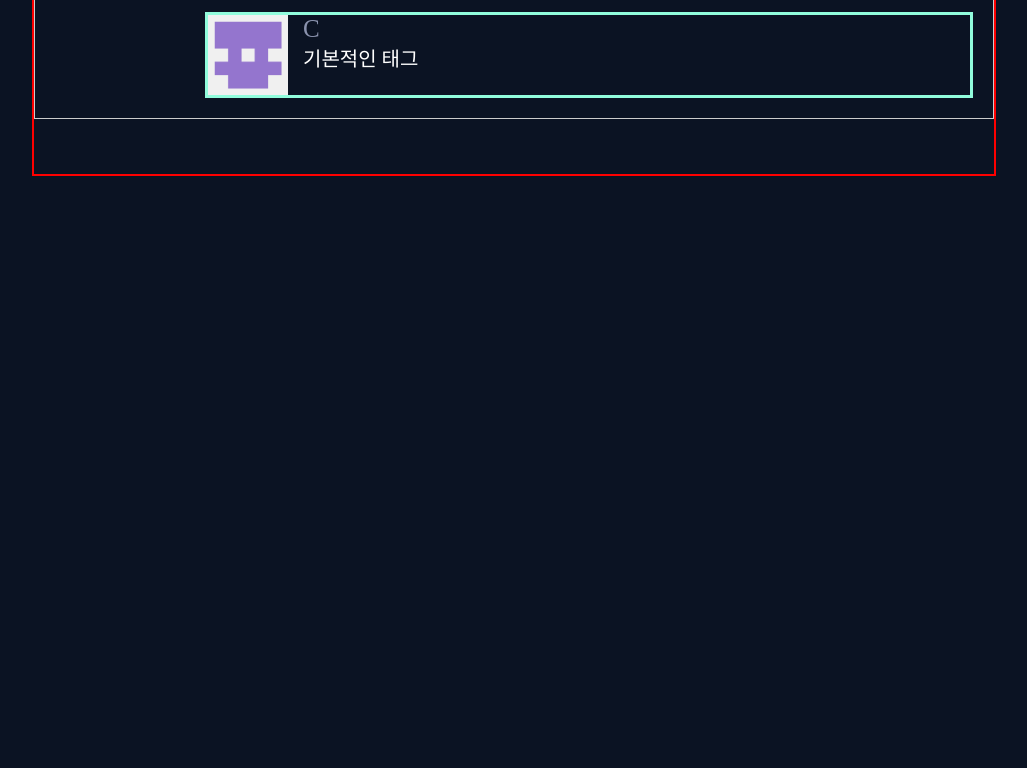
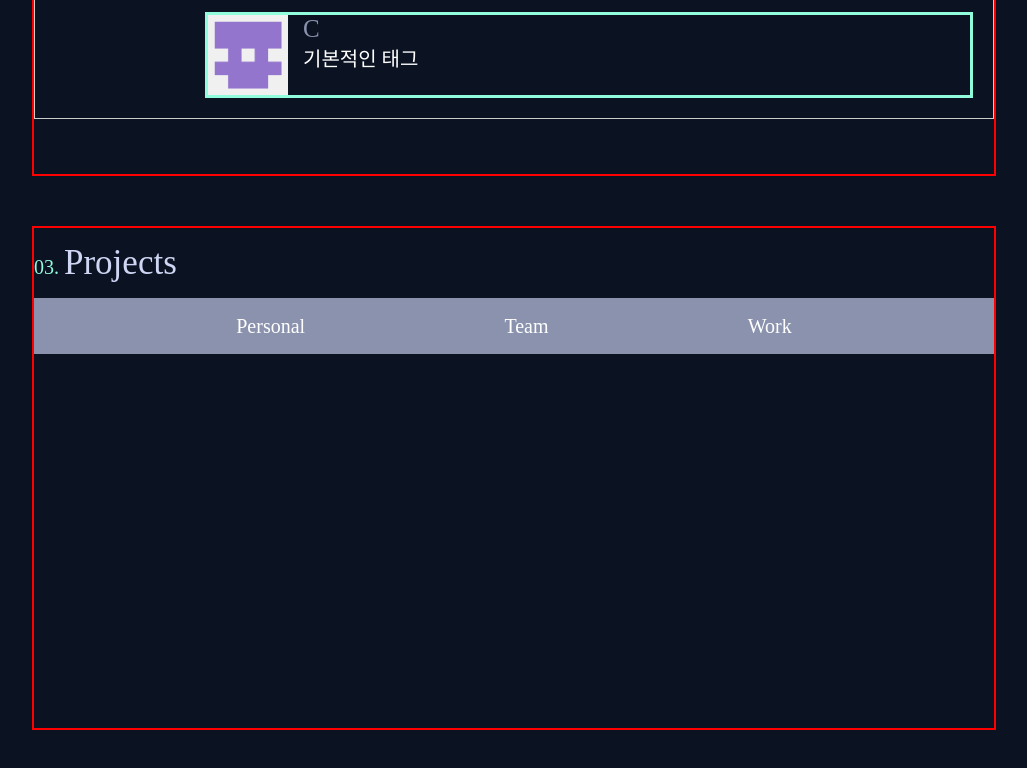
Before and after one commit to lux44/websitePortfolio, a plain HTML site: page index.html in a window 1280 px wide. Shown: the part 2190-2958 px from the top of the page, without its empty margins (126-1153 px from the left). Before the commit the page ends 2416 px from the top, so only its background shows below. Drawn offline with Linux system fonts and the light colour scheme.

Commit message:
03 project 진행중

```diff
--- a/index.html
+++ b/index.html
@@ -115,6 +115,39 @@
             color: #91FCDC;
             font-weight: bold;
         }
+
+        .abcTab {
+            display: flex;
+            border: solid #8A92AD;
+            align-items: center;
+            justify-content: space-evenly;
+            width: auto;
+            height: 50px;
+            background-color: #8A92AD;
+        }
+
+        .abcTab label {
+            cursor: pointer;
+        }
+
+        .abcTab label:hover {
+            background: lightgray;
+        }
+
+        /* 선택된 탭 콘텐츠 보이기 */
+        /* #tabA:checked~.abcTab {
+            display: block;
+        } */
+
+        /* 선택된 탭 메뉴 강조 */
+        #tabA:checked~.abcTab label[for="tabA"],
+        #tabB:checked~.abcTab label[for="tabB"],
+        #tabC:checked~.abcTab label[for="tabC"] {
+            color: #91FCDC;
+            font-weight: bold;
+        }
+
+
     </style>
 </head>
 
@@ -290,6 +323,24 @@
                 </div>
             </div>
         </section>
+
+        <section>
+            <input type="radio" name="projectTab" id="tabA">
+            <input type="radio" name="projectTab" id="tabB">
+            <input type="radio" name="projectTab" id="tabC">
+
+            <div style="padding:15px 0px;">
+                <span style="color: #91FCDC;">03.</span>
+                <span style="color: #CED6F3; font-weight: 500; font-size: 35px;">Projects</span>
+            </div>
+
+            <div class="abcTab">
+                <label for="tabA">Personal</label>
+                <label for="tabB">Team</label>
+                <label for="tabC">Work</label>
+            </div>
+        </section>
+
     </div>
 </body>
 
```
